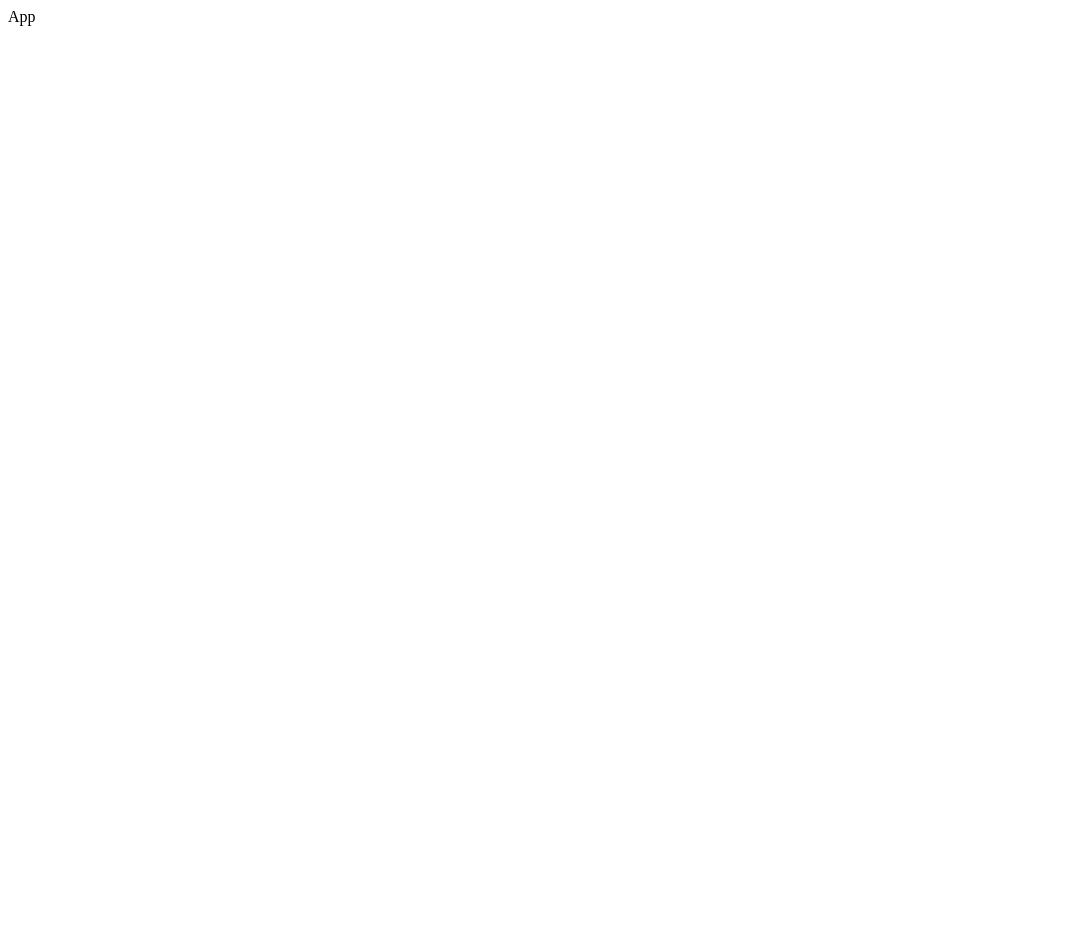
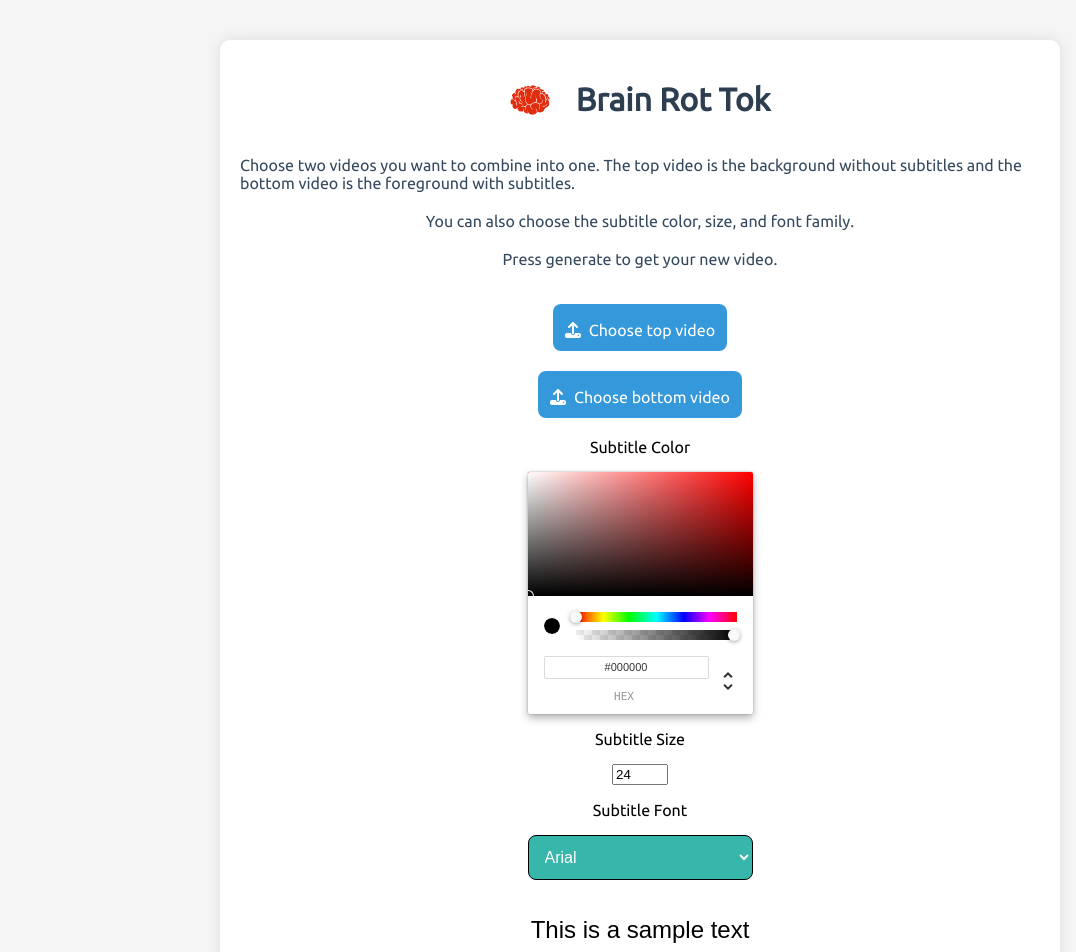
Before and after one commit to Detopall/BrainRotTok, a React (Vite) app in the folder brain-rot-tok-client/: page / in a window 1280 px wide. Shown: the top 952 px of the page, without its empty margins (0-1076 px from the left). Before the commit the page ends 800 px from the top, so only its background shows below. Built offline with nearby package versions, Linux system fonts and the light colour scheme.

Commit message:
add: full styling and code. - choose videos and show them - choose color, font size, font family - able to see the result of the options

```diff
--- a/brain-rot-tok-client/package.json
+++ b/brain-rot-tok-client/package.json
@@ -10,7 +10,10 @@
     "preview": "vite preview"
   },
   "dependencies": {
+    "@fortawesome/free-solid-svg-icons": "^6.5.1",
+    "@fortawesome/react-fontawesome": "^0.2.0",
     "react": "^18.2.0",
+    "react-color": "^2.19.3",
     "react-dom": "^18.2.0"
   },
   "devDependencies": {
--- a/brain-rot-tok-client/src/App.css
+++ b/brain-rot-tok-client/src/App.css
@@ -0,0 +1,171 @@
+@import url("https://fonts.googleapis.com/css2?family=Ubuntu&display=swap");
+
+body {
+	font-family: "Ubuntu", sans-serif;
+	margin: 0;
+	padding: 0;
+	background-color: #f5f5f5;
+}
+
+.container {
+	max-width: 800px;
+	margin: 2.5rem auto;
+	padding: 20px;
+	background-color: #ffffff;
+	box-shadow: 0 0 15px rgba(0, 0, 0, 0.1);
+	display: flex;
+	justify-content: center;
+	align-items: center;
+	flex-direction: column;
+	border-radius: 10px;
+}
+
+h1 {
+	color: #2c3e50;
+}
+
+.logo {
+	width: 40px;
+	height: auto;
+	margin-right: 10px;
+}
+
+.header {
+	display: flex;
+	justify-content: center;
+	align-items: center;
+	flex-direction: row;
+	gap: 1rem;
+}
+
+p {
+	color: #34495e;
+	margin-bottom: 0.25rem;
+}
+
+.video-section,
+.subtitle-section {
+	margin-bottom: 20px;
+}
+
+.subtitle-section {
+	display: flex;
+	justify-content: space-between;
+	align-items: center;
+	flex-flow: column wrap;
+	gap: 1rem;
+	flex: 1;
+}
+
+input[type="file"] {
+	display: none;
+}
+
+.icon {
+	margin-right: 0.5rem;
+}
+
+.subtitle-options {
+	display: flex;
+	justify-content: space-between;
+	align-items: center;
+	flex-flow: column wrap;
+	gap: 1rem;
+	flex: 1;
+}
+
+.video-input-label,
+.subtitle-input-label {
+	display: block;
+	background-color: #3498db;
+	color: #fff;
+	padding: 12px;
+	text-align: center;
+	cursor: pointer;
+	border-radius: 8px;
+	transition: background-color 0.3s ease-in-out;
+}
+
+.video-input-label:hover,
+.subtitle-input-label:hover {
+	background-color: #2980b9;
+}
+
+.video-input-label input,
+.subtitle-input-label input {
+	display: none;
+}
+
+.video-input-label span,
+.subtitle-input-label span {
+	display: inline-block;
+	margin-top: 5px;
+}
+
+.video-input-label i,
+.subtitle-input-label i {
+	margin-right: 8px;
+}
+
+.video {
+	display: none;
+	width: 100%;
+	border-radius: 8px;
+}
+
+.label {
+	font-weight: bold;
+	margin-bottom: 5px;
+	display: block;
+}
+
+.color-picker {
+	margin-bottom: 10px;
+}
+
+.subtitle {
+	color: #ffffff;
+	font-size: 24px;
+	font-family: "Arial", sans-serif;
+	margin-top: 20px;
+}
+
+.subtitle-section select {
+	width: 100%;
+	padding: 12px;
+	font-size: 16px;
+	border-radius: 8px;
+	background-color: #37b6ab;
+	border: 1px solid #000000;
+	color: white;
+}
+
+#video-top,
+#video-bottom {
+	width: 100%;
+	height: 25rem;
+	border-radius: 8px;
+	overflow: hidden;
+}
+
+#container-video-top {
+	margin-top: 2rem;
+}
+
+.generate-button {
+	display: block;
+	background-color: #2ecc71;
+	color: #fff;
+	padding: 12px;
+	text-align: center;
+	cursor: pointer;
+	border-radius: 8px;
+	border: none;
+	font-size: 16px;
+	margin-top: 20px;
+	transition: background-color 0.3s ease-in-out;
+}
+
+.generate-button:hover {
+	background-color: #27ae60;
+}
--- a/brain-rot-tok-client/src/App.tsx
+++ b/brain-rot-tok-client/src/App.tsx
@@ -1,7 +1,100 @@
+import { ChromePicker } from 'react-color';
+import { useState } from 'react';
+import { FontAwesomeIcon } from '@fortawesome/react-fontawesome';
+import { faUpload } from '@fortawesome/free-solid-svg-icons';
+import { ChangeEvent } from 'react';
+
 function App() {
+	const [color, setColor] = useState("#000000");
+	const [size, setSize] = useState(24);
+	const [font, setFont] = useState("Arial");
+	const fontFamily = ["Arial", "Times New Roman", "Verdana", "Courier New", "Impact", "Comic Sans MS", "Tahoma", "Trebuchet MS", "Arial Black", "Lucida Console"];
+
+	const subtitleStyle = {
+		color: color,
+		fontSize: `${size}px`,
+		fontFamily: font
+	}
+
+	const handleFileChange = (event: ChangeEvent<HTMLInputElement>, videoId: string) => {
+		const fileInput = event.target;
+		console.log(fileInput.files);
+		const video = document.getElementById(`video-${videoId}`) as HTMLVideoElement;
+
+		if (fileInput.files && fileInput.files.length > 0) {
+			const fileURL = URL.createObjectURL(fileInput.files[0]);
+			video.src = fileURL;
+			console.log(video)
+			video.style.display = 'block';
+		} else {
+			video.src = '';
+			video.style.display = 'none';
+		}
+	};
+
 	return (
-		<div>App</div>
+		<div className='container'>
+			<div className='header'>
+				<img className="logo" src="./src/assets/images/brain-icon.png" alt="Brain Logo" />
+				<h1>Brain Rot Tok</h1>
+			</div>
+			<p> Choose two videos you want to combine into one. The top video is the background without subtitles and the bottom video is the foreground with subtitles. </p>
+			<p> You can also choose the subtitle color, size, and font family. </p>
+			<p> Press generate to get your new video. </p>
+			<div className="video-section" id="container-video-top">
+				<label className="video-input-label" htmlFor="topVideoInput">
+					<FontAwesomeIcon icon={faUpload} className='icon' />
+					<input type="file" accept="video/*" capture="user" id="topVideoInput" onChange={(e) => handleFileChange(e, 'top')} />
+					<span> Choose top video </span>
+				</label>
+				<video id="video-top" className="video" controls />
+			</div>
+
+			<div className="video-section" id="container-video-bottom">
+				<label className="video-input-label" htmlFor="bottomVideoInput">
+					<FontAwesomeIcon icon={faUpload} className='icon' />
+					<input type="file" accept="video/*" capture="user" id="bottomVideoInput" onChange={(e) => handleFileChange(e, 'bottom')} />
+					<span> Choose bottom video </span>
+				</label>
+				<video id="video-bottom" className="video" controls />
+			</div>
+
+			<div className="subtitle-section">
+				<div className="subtitle-options">
+					<label htmlFor="color">Subtitle Color</label>
+					<ChromePicker color={color} onChangeComplete={(color) => {
+						const subtitle = document.querySelector(".subtitle") as HTMLElement;
+						subtitle.style.color = color.hex;
+						setColor(color.hex);
+					}} />
+
+					<label htmlFor="size">Subtitle Size</label>
+					<input type="number" id="size" name="size" defaultValue="24" min="1" max="50" onChange={(e) => {
+						const size = e.target.value;
+						const subtitle = document.querySelector(".subtitle") as HTMLElement;
+						subtitle.style.fontSize = `${size}px`;
+						setSize(parseInt(size));
+					}} />
+
+					<label htmlFor="font">Subtitle Font</label>
+					<select id="font" name="font">
+						{fontFamily.map((font) => {
+							return <option value={font} key={font} onClick={(e) => {
+								const subtitle = document.querySelector(".subtitle") as HTMLElement;
+								subtitle.style.fontFamily = font;
+								setFont(font);
+							}}>{font}</option>
+						})}
+					</select>
+				</div>
+				<p className="subtitle" style={subtitleStyle}> This is a sample text </p>
+			</div>
+
+			<div className="button-section">
+				<button className="generate-button"> Generate </button>
+			</div>
+		</div>
 	)
 }
 
-export default App
+export default App;
```
Also changed, not shown: brain-rot-tok-client/src/assets/images/brain-icon.png (added), 1 other file (tests, documents, lock files or other folders).
